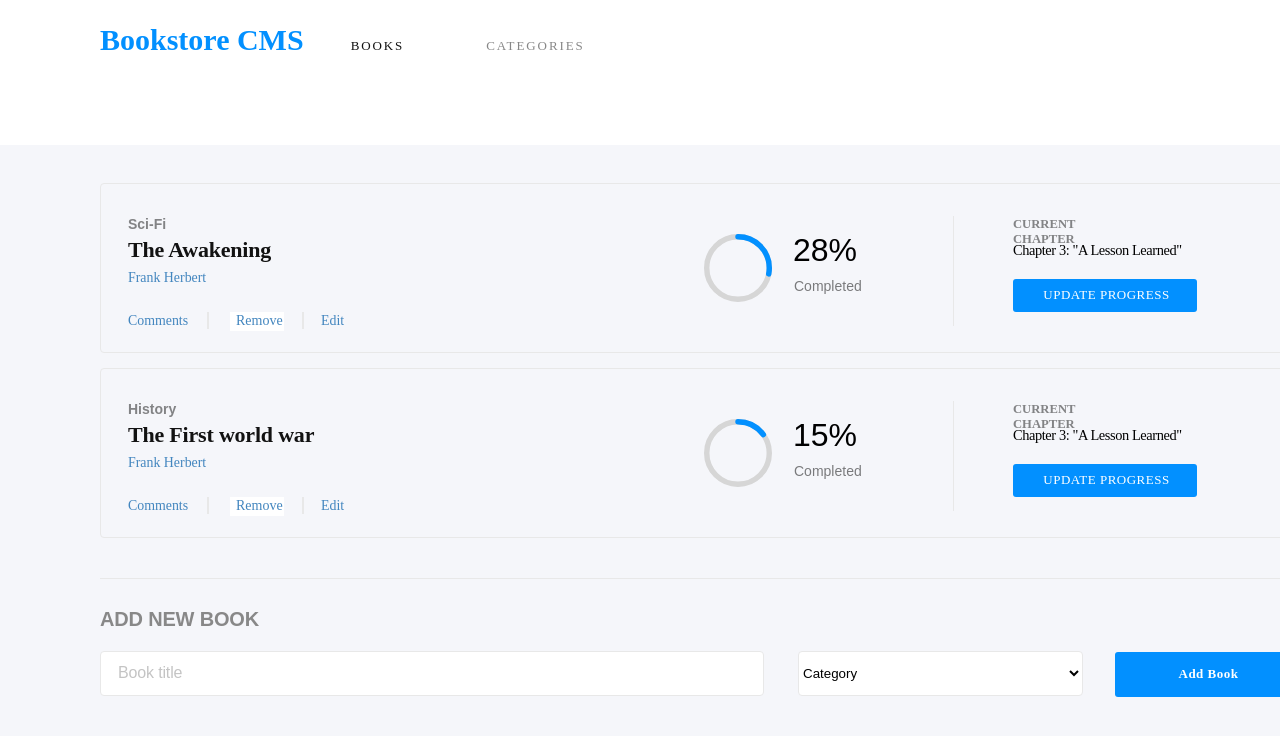
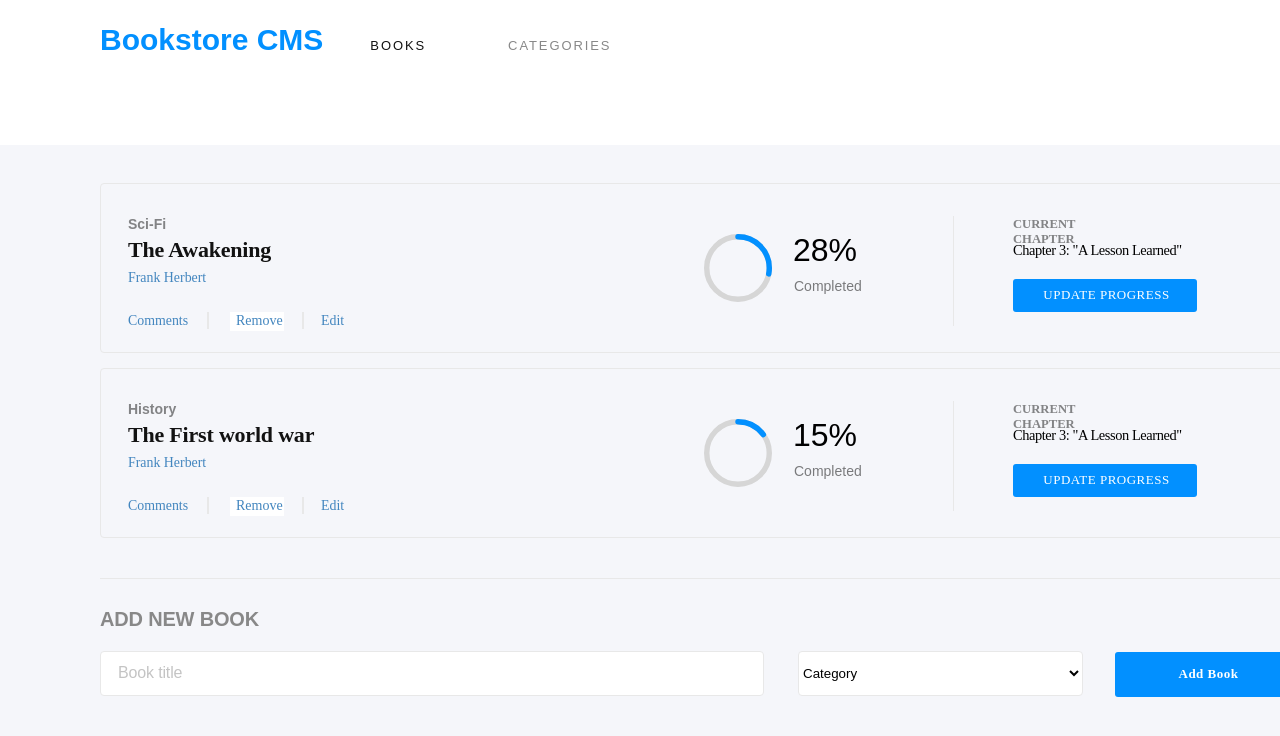
Before and after one commit to Stephanie041996/Book-Store, a React (Create React App) app: page / in a window 1280 px wide. Shown: the top 736 px of the page. Built offline with nearby package versions, Linux system fonts and the light colour scheme.

Commit message:
Fix linter errors by changing font

```diff
--- a/src/components/App.css
+++ b/src/components/App.css
@@ -249,7 +249,7 @@ th {
   width: 15rem;
   height: 2.313rem;
   margin: 0.375rem 2.938rem 0.125rem 0;
-  font-family: Montserrat;
+  font-family: 'Montserrat', sans-serif;
   font-size: 1.875rem;
   font-weight: bold;
   font-stretch: normal;
@@ -263,7 +263,7 @@ th {
   width: 3.688rem;
   height: 1rem;
   margin: 1.125rem 2.563rem 0.688rem 0;
-  font-family: Montserrat;
+  font-family: 'Montserrat', sans-serif;
   font-size: 0.813rem;
   font-weight: normal;
   font-stretch: normal;
@@ -278,7 +278,7 @@ th {
   height: 1rem;
   margin: 1.125rem 41.5rem 0.688rem 2.563rem;
   opacity: 0.5;
-  font-family: Montserrat;
+  font-family: 'Montserrat', sans-serif;
   font-size: 0.813rem;
   font-weight: normal;
   font-stretch: normal;
```
